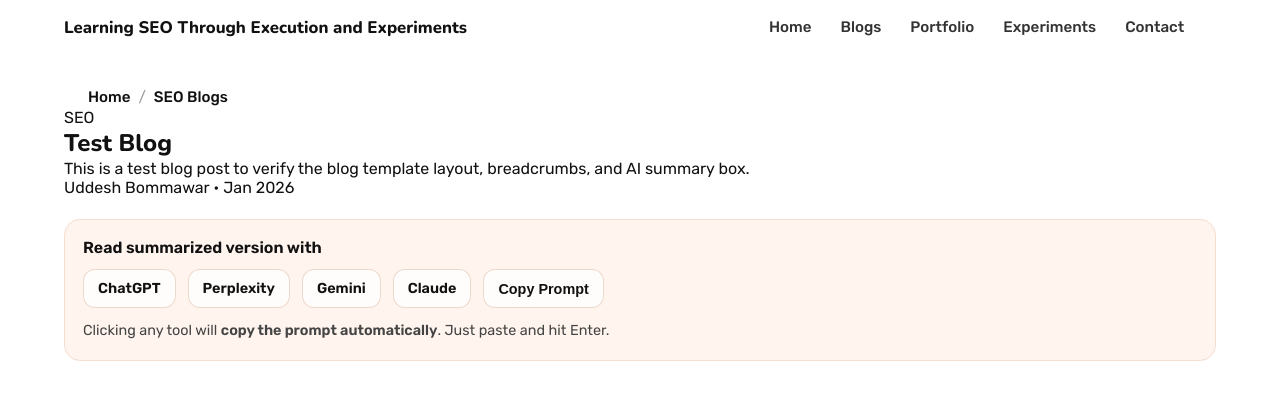
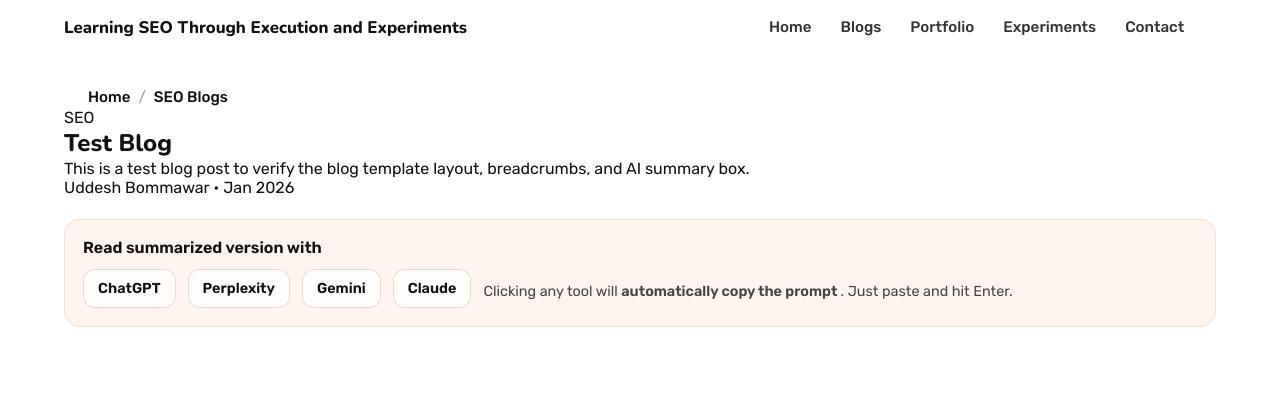
Before and after one commit to uddeshbommawar/uddeshbommawar.github.io, a Jekyll site: the page built from blogs/seo-blogs/test-blog.md, in a window 1280 px wide. Shown: the top 400 px of the page. Built offline with Jekyll 4.4.1, drawn with Linux system fonts in a browser that asks for light colours.

Commit message:
Update post.html

```diff
--- a/_layouts/post.html
+++ b/_layouts/post.html
@@ -78,19 +78,8 @@ layout: default
           Claude
         </a>
 
-        <!-- ✅ Copy Prompt button -->
-        <button class="ai-btn ai-btn-copy" type="button" id="copySummaryPrompt">
-          <span class="ai-icon">
-            <svg viewBox="0 0 24 24" aria-hidden="true">
-              <path d="M8 7c0-1.1.9-2 2-2h8c1.1 0 2 .9 2 2v10c0 1.1-.9 2-2 2h-8c-1.1 0-2-.9-2-2V7zm2 0h8v10h-8V7zM4 9c0-1.1.9-2 2-2h1v2H6v10h8v1c0 1.1-.9 2-2 2H6c-1.1 0-2-.9-2-2V9z"></path>
-            </svg>
-          </span>
-          Copy Prompt
-        </button>
-      </div>
-
       <p class="ai-summary-note">
-        Clicking any tool will <b>copy the prompt automatically</b>. Just paste and hit Enter.
+        Clicking any tool will <b> automatically copy the prompt </b>. Just paste and hit Enter.
       </p>
     </section>
 
```
Also changed, not shown: other parts of _layouts/post.html (+2 -4 lines).
